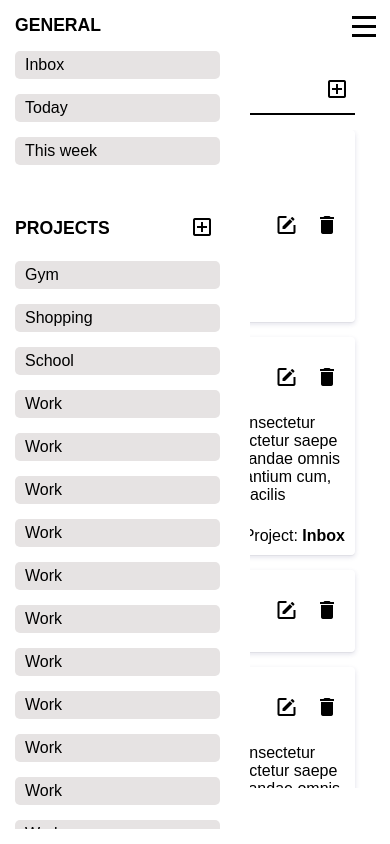
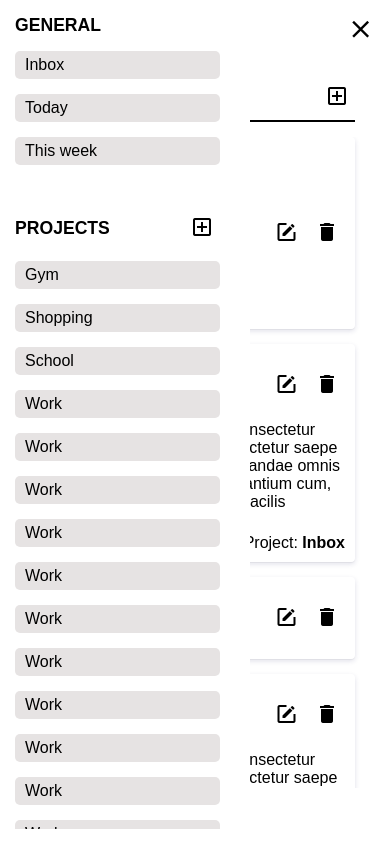
Before and after one commit to dragi-ns/odin-project-todo-list, a website built with webpack: page src/template.html in a window 390 px wide. Both pictures are taken after a click on the button "Menu". Built offline with nearby package versions, Linux system fonts and the light colour scheme; a web font is replaced by a local one.

Commit message:
Add support for mobile navigation toggle

```diff
--- a/src/css/index.css
+++ b/src/css/index.css
@@ -142,18 +142,21 @@ body {
 
 .primary-header .mobile-nav-toggle {
     display: block;
-    width: 32px;
+    padding: 5px;
     align-self: center;
     aspect-ratio: 1;
     border: 0;
     background-color: transparent;
-    background-image: url('../images/icon-hamburger.svg');
-    background-repeat: no-repeat;
-    background-position: center;
 }
 
-.primary-header .mobile-nav-toggle[aria-expanded='true']{
-    background-image: url('../images/icon-close.svg');
+.primary-header .mobile-nav-toggle::before {
+    content: '\F035C';
+    font-family: 'Material Design Icons';
+    font-size: 1.8rem;
+}
+
+.primary-header .mobile-nav-toggle[aria-expanded='true']::before {
+    content: '\F0156';
 }
 
 .mobile-nav-toggle:focus-visible {
@@ -272,6 +275,7 @@ main {
 @media (min-width: 45em) {
     .project-navigation {
         position: static;
+        transform: translateX(0);
     }
 }
 
--- /dev/null
+++ b/src/js/dom/index.js
@@ -0,0 +1 @@
+export { init_navigation } from './navigation';
--- /dev/null
+++ b/src/js/dom/navigation.js
@@ -0,0 +1,17 @@
+function init_navigation(navigationId) {
+    const navigation = document.querySelector(`#${navigationId}`);
+    const navigationToggle = document.querySelector(`[aria-controls="${navigationId}"]`);
+    navigationToggle.addEventListener('click', () => {
+        if (navigation.dataset.visible === 'true') {
+            navigation.dataset.visible = 'false';
+            navigationToggle.setAttribute('aria-expanded', false);
+        } else {
+            navigation.dataset.visible = 'true';
+            navigationToggle.setAttribute('aria-expanded', true);
+        }
+    });
+}
+
+export {
+    init_navigation
+};
--- a/src/js/index.js
+++ b/src/js/index.js
@@ -1 +1,6 @@
 import '../css/index.css';
+import { init_navigation } from './dom';
+
+document.addEventListener('DOMContentLoaded', () => {
+    init_navigation('project-navigation');
+});
--- a/src/template.html
+++ b/src/template.html
@@ -21,10 +21,12 @@
                 <span>Todoin'</span>
             </div><!-- .brand-text -->
         </div><!-- .brand -->
-        <button class="mobile-nav-toggle" aria-controls="project-navigation" aria-expanded="false"><span class="sr-only">Menu</span></button>
+        <button class="mobile-nav-toggle" aria-controls="project-navigation" aria-expanded="false">
+            <span class="sr-only">Menu</span>
+        </button>
     </header>
     <main id="main">
-        <nav id="project-navigation" data-visible="true" class="project-navigation">
+        <nav id="project-navigation" data-visible="false" class="project-navigation">
             <div class="navigation-section navigation-general">
                 <header class="navigation-section-header">
                     <p class="navigation-section-title">General</p>
```
Also changed, not shown: src/images/icon-close.svg (deleted), src/images/icon-hamburger.svg (deleted).
